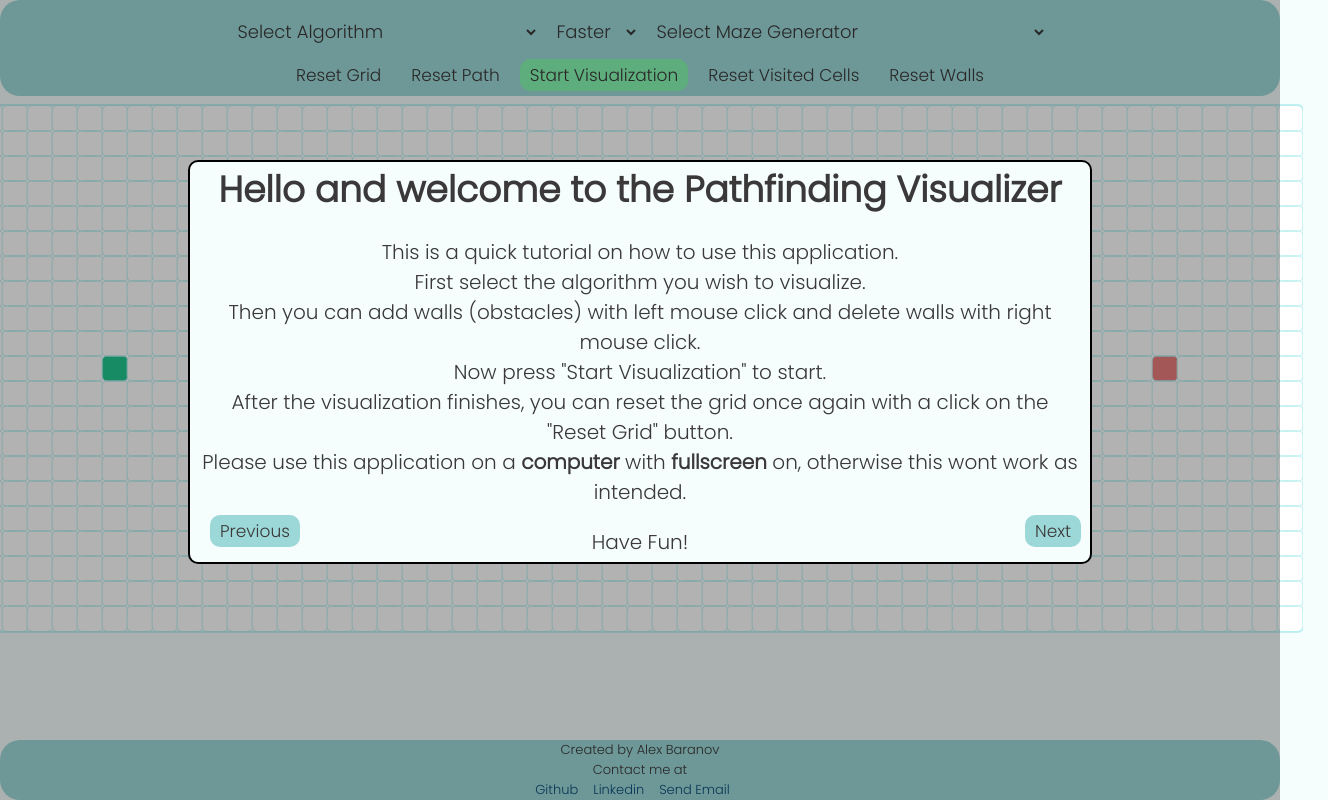
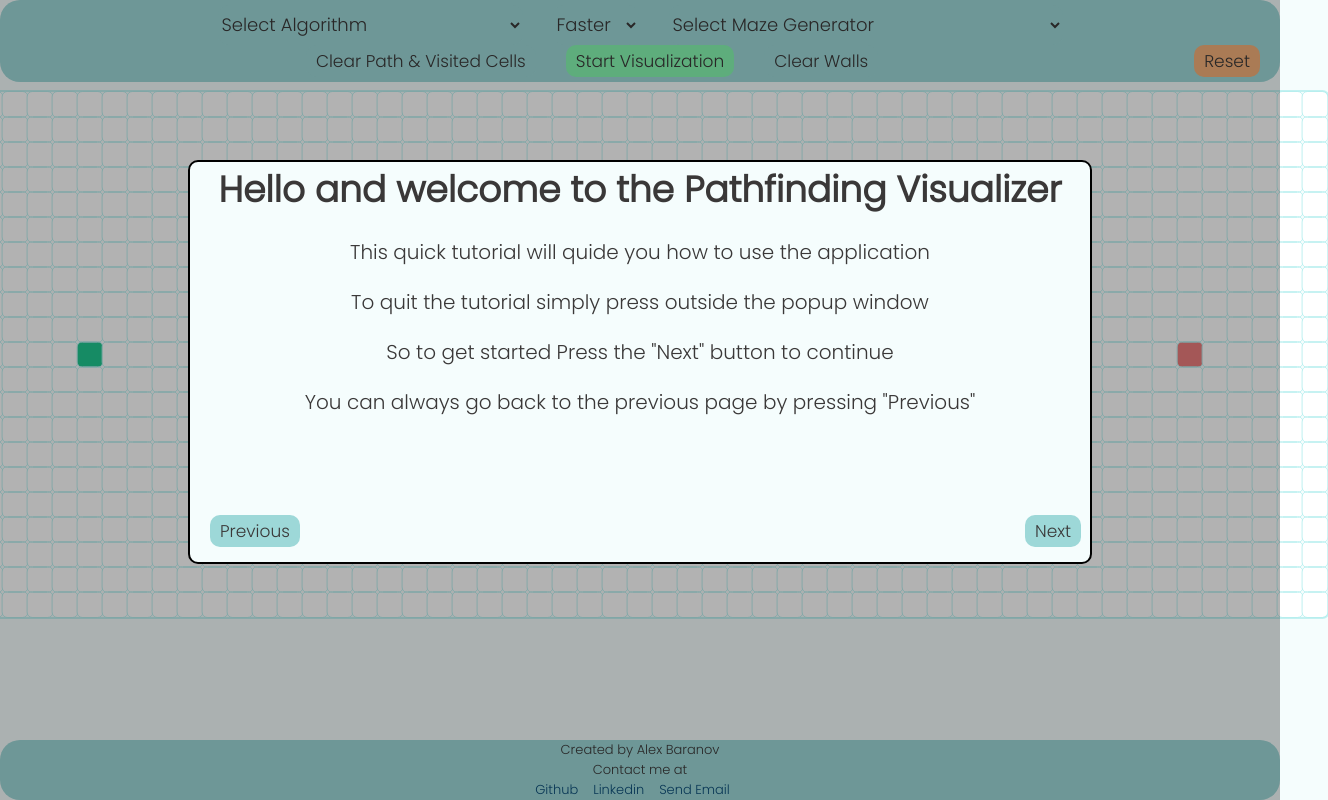
Before and after one commit to SaltyByte/AlgorithmVisualizer, a React (Create React App) app: page / in a window 1280 px wide. Shown: the whole page, 1328 px wide, since content can reach past the window. Built offline with nearby package versions, Linux system fonts and the light colour scheme.

Commit message:
adding content to the popup

```diff
--- a/src/App.js
+++ b/src/App.js
@@ -7,7 +7,7 @@ import React, { useState, useRef } from "react";
 function App() {
   // this is to use the reset function from child, this can basicly use all child function
   const gridRef = useRef();
-  const [rowSize, setRowSize] = useState(53);
+  const [rowSize, setRowSize] = useState(55);
   const [colSize, setColSize] = useState(21);
   const [openPopup, setOpenPopup] = useState(true);
   const [isRunning, setIsRunning] = useState(false);
@@ -20,18 +20,10 @@ function App() {
     console.log("reseting");
   };
 
-  // this function resets path.
-  const resetPath = () => {
+  // this function resets visited cells.
+  const clearPathAndVisitedCells = () => {
     if (!isRunning) {
-      gridRef.current.resetPath();
-      console.log("reseting path");
-    }
-  };
-
-  // this function resets visited cells.
-  const resetVisitedCells = () => {
-    if (!isRunning) {
-      gridRef.current.resetVisitedCells();
+      gridRef.current.clearPathAndVisitedCells();
       console.log("reseting visited cells");
     }
   };
@@ -56,8 +48,7 @@ function App() {
         updateRow={setRowSize}
         updateCol={setColSize}
         reset={reset}
-        resetPath={resetPath}
-        resetVisitedCells={resetVisitedCells}
+        clearPathAndVisitedCells={clearPathAndVisitedCells}
         resetWalls={resetWalls}
         sendData={getDataAndSendToVisualize}
         sendMazeData={getMazeDataAndSendToGrid}
--- a/src/components/Grid.js
+++ b/src/components/Grid.js
@@ -190,7 +190,6 @@ const Grid = forwardRef((props, ref) => {
     }
   };
   const runVisualize = async (orderedCells, speed) => {
-    console.log(speed);
     if (speed !== -1) {
       for (const cell of orderedCells) {
         if (cell.type === 0 || cell.type === 99) {
@@ -320,21 +319,10 @@ const Grid = forwardRef((props, ref) => {
       }
       props.setIsRunning(false);
     },
-    resetPath() {
+    clearPathAndVisitedCells() {
       for (const row of grid) {
         for (const cell of row) {
-          if (cell.type === 5) {
-            cell.type = 0;
-          }
-        }
-      }
-      const newGrid = [...grid];
-      setGrid(newGrid);
-    },
-    resetVisitedCells() {
-      for (const row of grid) {
-        for (const cell of row) {
-          if (cell.type === 4) {
+          if (cell.type === 4 || cell.type === 5) {
             cell.type = 0;
           }
         }
--- a/src/components/Header.js
+++ b/src/components/Header.js
@@ -109,27 +109,26 @@ const Header = (props) => {
           <option className="option" value="rand_dfs">
             Randomized Depth-First Search Algorithm
           </option>
-          <option className="option" value="rand_kruskal">
+          {/* <option className="option" value="rand_kruskal">
             Randomized Kruskal's Algorithm
           </option>
           <option className="option" value="rand_prim">
             Randomized Prim's Algorithm
-          </option>
+          </option> */}
           <option className="option" value="rec">
             Recursive Division Algorithm
           </option>
         </select>
       </div>
-      <div>
-        <button onClick={props.reset} className="button">
-          Reset Grid
+      <div className="button-div">
+        <button onClick={props.reset} className="button reset">
+          Reset
         </button>
-
         <button
-          onClick={props.resetPath}
+          onClick={props.clearPathAndVisitedCells}
           className={!props.isRunning ? "button" : "button invalid"}
         >
-          Reset Path
+          Clear Path & Visited Cells
         </button>
         <button
           className={!props.isRunning ? "button start" : "button invalid"}
@@ -138,16 +137,10 @@ const Header = (props) => {
           Start Visualization
         </button>
         <button
-          onClick={props.resetVisitedCells}
-          className={!props.isRunning ? "button" : "button invalid"}
-        >
-          Reset Visited Cells
-        </button>
-        <button
           onClick={props.resetWalls}
           className={!props.isRunning ? "button" : "button invalid"}
         >
-          Reset Walls
+          Clear Walls
         </button>
       </div>
     </div>
--- a/src/components/MyPopup.js
+++ b/src/components/MyPopup.js
@@ -8,22 +8,26 @@ const MyPopup = (props) => {
   const closePopup = () => {
     props.closePopup(false);
   };
+  const handleNext = () => {
+    if (counter < 4) {
+      setCounter(counter + 1);
+    }
+  };
+  const handlePrev = () => {
+    if (counter > 0) {
+      setCounter(counter - 1);
+    }
+  };
 
   return (
     <div>
       <div className="popup" onClick={closePopup}></div>
       <div className="popup-inner">
         <PopupContents counter={counter} />
-        <button
-          className="button popup-next"
-          onClick={() => setCounter(counter + 1)}
-        >
+        <button className="button popup-next" onClick={handleNext}>
           Next
         </button>
-        <button
-          className="button popup-prev"
-          onClick={() => setCounter(counter - 1)}
-        >
+        <button className="button popup-prev" onClick={handlePrev}>
           Previous
         </button>
       </div>
--- a/src/components/PopupContent.js
+++ b/src/components/PopupContent.js
@@ -9,41 +9,66 @@ const loadContents = (counter) => {
           <header className="popup-header">
             Hello and welcome to the Pathfinding Visualizer
           </header>
+          <p>This quick tutorial will quide you how to use the application</p>
+          <p>To quit the tutorial simply press outside the popup window</p>
+          <p>So to get started Press the "Next" button to continue</p>
           <p>
-            This is a quick tutorial on how to use this application.
-            <br />
-            First select the algorithm you wish to visualize.
-            <br />
-            Then you can add walls (obstacles) with left mouse click and delete
-            walls with right mouse click.
-            <br />
-            Now press "Start Visualization" to start.
-            <br /> After the visualization finishes, you can reset the grid once
-            again with a click on the "Reset Grid" button.
-            <br />
-            Please use this application on a <b>computer</b> with{" "}
-            <b>fullscreen</b> on, otherwise this wont work as intended.
-            <br />
+            You can always go back to the previous page by pressing "Previous"
           </p>
-          <p>Have Fun!</p>
         </div>
       );
     case 1:
       return (
         <div>
-          <p>testing 1</p>
+          <p>Before we start, lets go over whats going on here</p>
+          <p>This application will visualize few pathfinding algorithms</p>
+          <p>
+            Those algorithms are: Breath-First Search, Depth-First Search, A
+            Star Search and Bi-Directional Search
+          </p>
+          <p>
+            Here you can also find few maze generating algoritms which are:
+            Randomized Basic Maze, Randomized Depth-First Search and Randomized
+            Recursive Maze Generator
+          </p>
         </div>
       );
     case 2:
       return (
         <div>
-          <p>testing 2</p>
+          <p>Each algorithm will show how its spreading across the grid</p>
+          <p>
+            When the ending point is found, the algorithm will stop spreading
+            and will show the path to the ending point
+          </p>
         </div>
       );
     case 3:
       return (
         <div>
-          <p>testing 3</p>
+          <p>
+            Here you can move the starting and ending points by simply dragging
+            with left mouse button the points around
+          </p>
+          <p>To add walls press the left mouse click</p>
+          <p>To delete walls press right mouse click</p>
+          <p>
+            After you're satisfied with what you have created, choose an
+            algorithm to visualize and press "Start Visualization"
+          </p>
+        </div>
+      );
+    case 4:
+      return (
+        <div>
+          <p>
+            Here you can change the speed of the algorithms, both maze
+            generating algorithms and the path finding algorithms
+          </p>
+          <p>You can also find Reset button which will reset the whole grid</p>
+          <p>Clear path & visited cells will do exactly what it says</p>
+          <p>And clear walls will clear all the walls on the grid</p>
+          <p>Have Fun Visualizing</p>
         </div>
       );
     default:
--- a/src/css/styles.css
+++ b/src/css/styles.css
@@ -33,14 +33,15 @@
 }
 
 .button {
+  position: relative;
   text-align: center;
   border-radius: 10px;
   border: 0px solid black;
   padding: 3px 10px;
   background-color: rgb(157, 216, 216);
   font-size: 17px;
-  margin-left: 5px;
-  margin-right: 5px;
+  margin-left: 15px;
+  margin-right: 15px;
 }
 
 .button:hover {
@@ -49,16 +50,32 @@
   animation: fade-animation;
   animation-duration: 0.5s;
 }
+.button-div {
+  position: relative;
+}
+.reset {
+  float: right;
+  background-color: rgb(243, 176, 122);
+}
+.reset:hover {
+  background-color: rgb(241, 191, 147);
+  animation: reset-animation;
+  animation-duration: 0.5s;
+}
 
 .popup-next {
   position: absolute;
   left: 830px;
   bottom: 15px;
+  margin-left: 5px;
+  margin-right: 5px;
 }
 .popup-prev {
   position: absolute;
   left: 15px;
   bottom: 15px;
+  margin-left: 5px;
+  margin-right: 5px;
 }
 
 p {
@@ -88,7 +105,8 @@ p {
   background-color: rgb(157, 216, 216);
   border: 0px;
   outline: 0px;
-  margin: 7px;
+  margin-right: 15px;
+  margin-left: 15px;
   border-radius: 10px;
 }
 .alert {
@@ -126,8 +144,14 @@ p {
   }
 }
 
-.option {
-  background-color: rgb(189, 243, 243);
+/* select animnation */
+@keyframes reset-animation {
+  from {
+    background-color: rgb(243, 176, 122);
+  }
+  to {
+    background-color: rgb(241, 191, 147);
+  }
 }
 
 .option {
```
